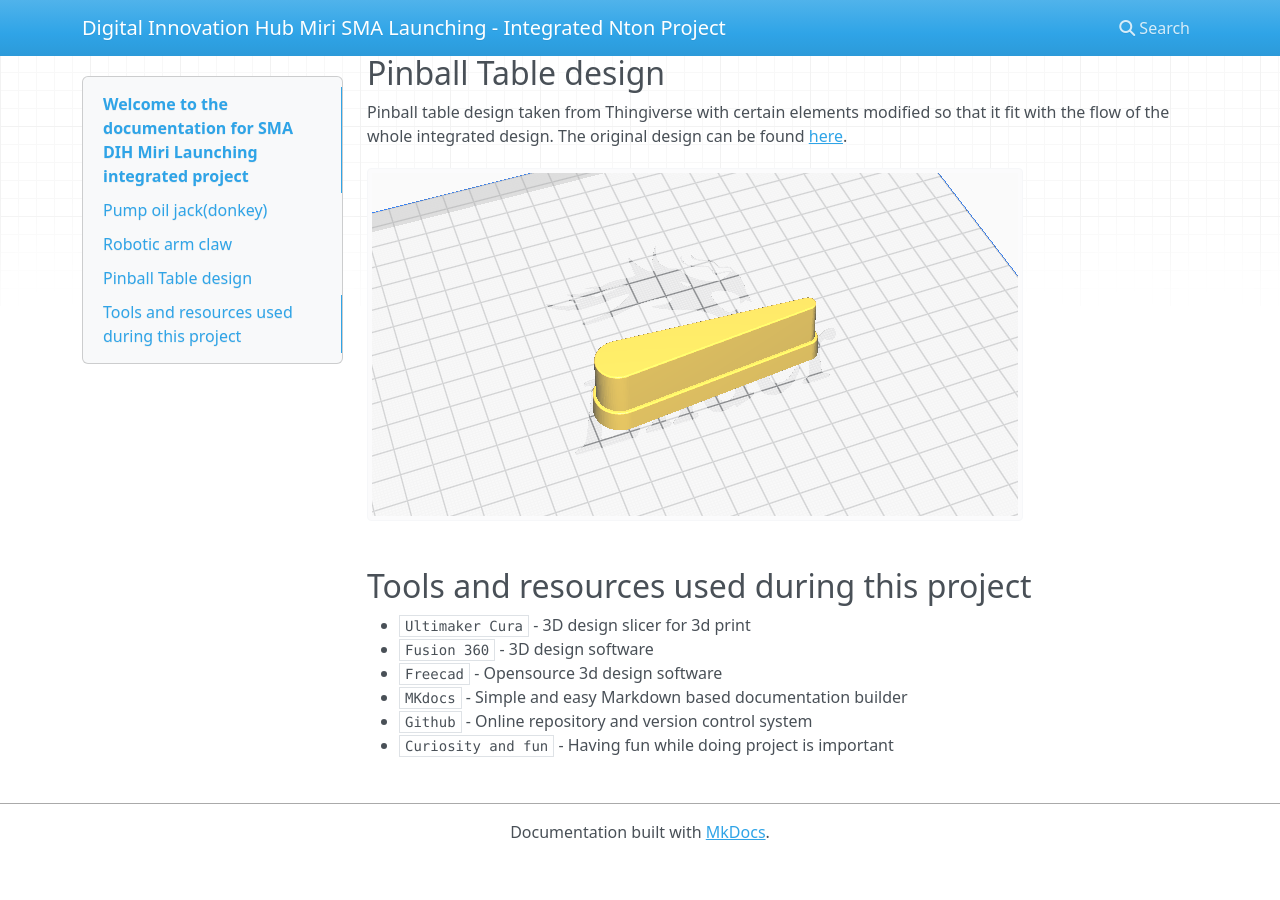
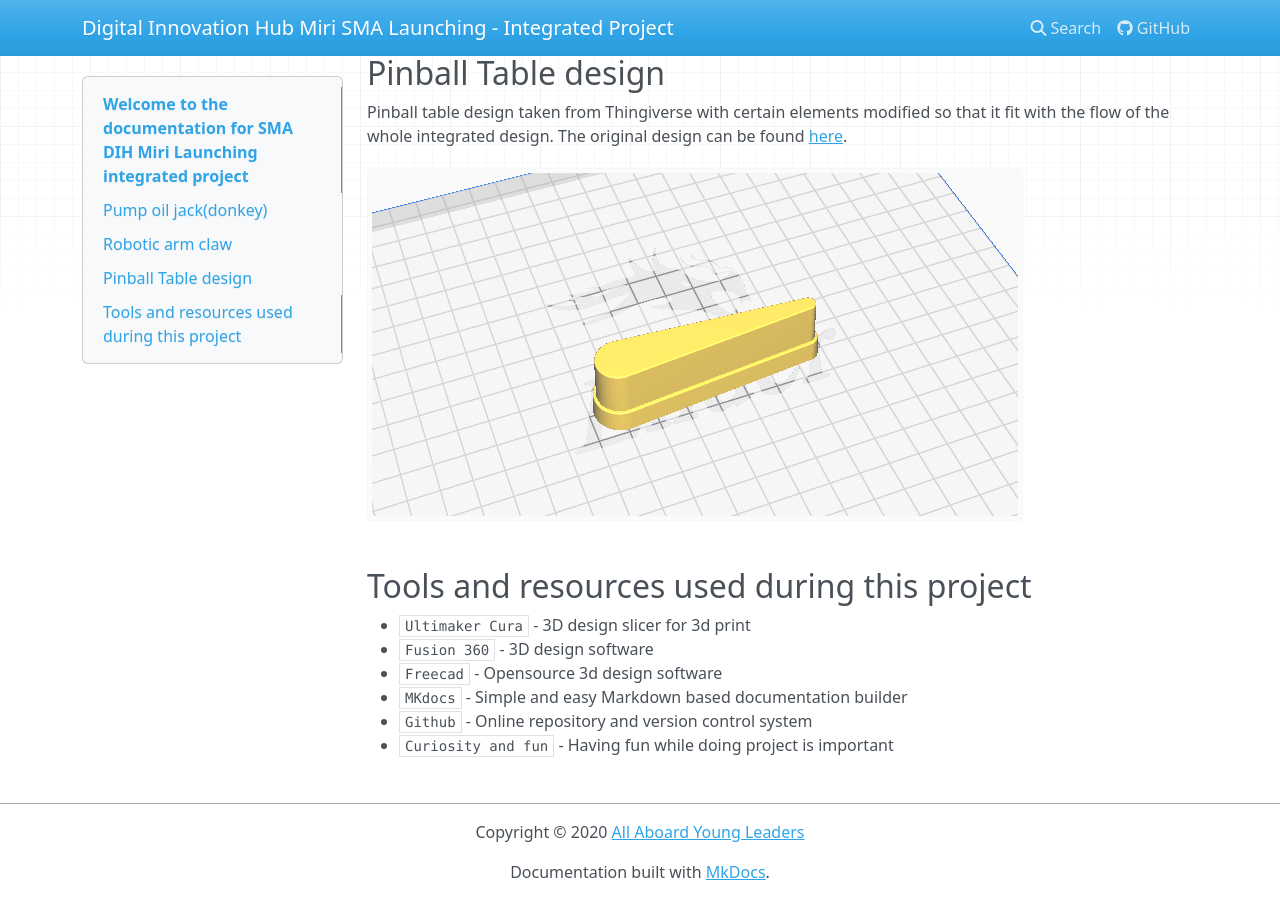
Before and after one commit to AAYLC/integrated-projects-docs, an MkDocs documentation site: the page built from docs/index.md, in a window 1280 px wide and 900 px high, scrolled down 7486 px. Built offline with MkDocs 1.6.1, drawn with Linux system fonts in a browser that asks for light colours; nearby versions of some CDN libraries; before the commit the page ends 8346 px from its top, so only the background shows below that.

Commit message:
changess

```diff
--- a/mkdocs.yml
+++ b/mkdocs.yml
@@ -1,3 +1,10 @@
-site_name: Digital Innovation Hub Miri SMA Launching - Integrated Nton Project
+site_name: Digital Innovation Hub Miri SMA Launching - Integrated Project
+site_description: Project documentation with Markdown.
+site_author: All Aboard Young Leaders Center
+repo_url: https://github.com/aaylc/integrated-projects-docs/
+edit_uri: ""
+
 
 dev_addr : localhost:8002
+
+copyright: Copyright &copy; 2020 <a href="https://allaboardylc.org/">All Aboard Young Leaders </a>
```
Also changed, not shown: site/index.html, site/search/search_index.json, 1 other file.
